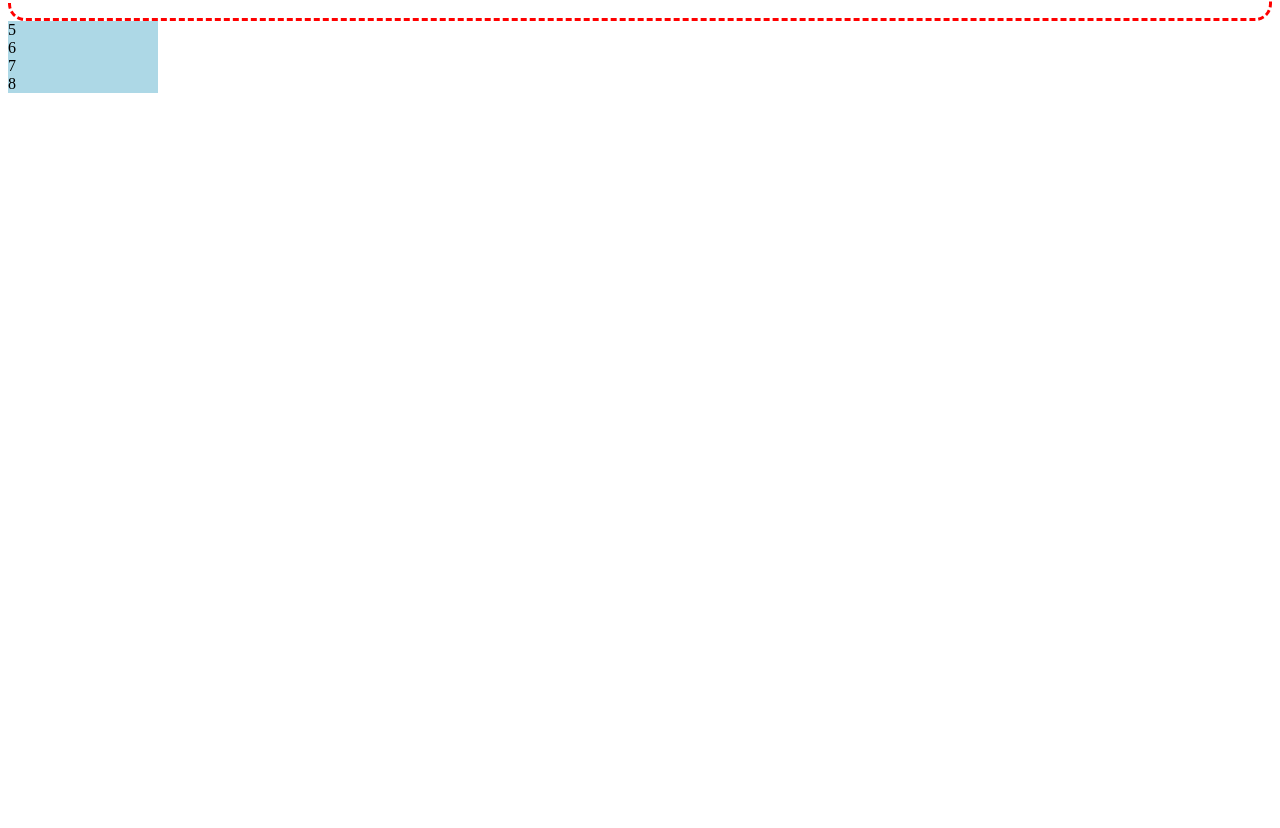
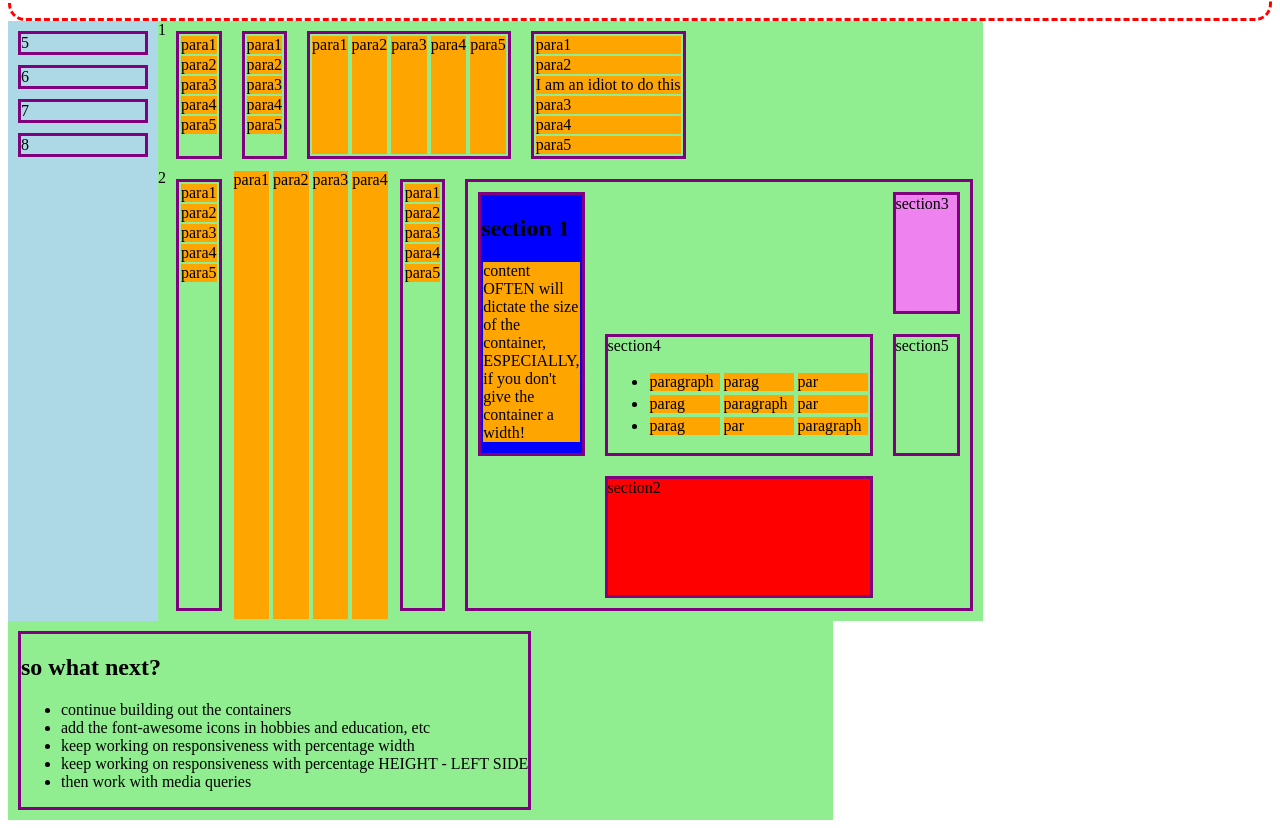
Before and after one commit to deSolidState/cool_grid_site, a plain HTML site: page index.html in a window 1280 px wide. Shown: the part 73-901 px from the top of the page. Before the commit the page ends 800 px from the top, so only its background shows below. Drawn offline with Linux system fonts and the light colour scheme.

Commit message:
added three articles to main container to show various layouts. second article has sections to show flexbox and grid. third article has questions for further development.

```diff
--- a/css/styles.css
+++ b/css/styles.css
@@ -27,3 +27,68 @@ aside {
   width: 150px;
   grid-row: 1 / 3;
 }
+
+article {
+  background: lightgreen;
+  width: 825px;
+  display: flex;
+}
+
+section {
+  border: 3px solid purple;
+  margin: 10px;
+}
+
+p {
+  background-color: orange;
+  margin: 2px;
+}
+
+.flex-experience {
+  display: flex;
+}
+
+.grid-experience {
+  display: grid;
+  grid-template-columns: 1fr 1fr 1fr;
+  grid-template-rows: 1fr 1fr 1fr;
+}
+
+.grid-experience section:nth-child(1) {
+  grid-row: 1 / 3;
+  grid-column: 1 / 2;
+  background-color: blue;
+}
+
+.grid-experience section:nth-child(2) {
+  grid-row: 3 / 4;
+  grid-column: 2 / 3;
+  background-color: red;
+}
+
+.grid-experience section:nth-child(3) {
+  grid-column: 3 / 4;
+  background-color: violet;
+}
+
+#the-one {
+  grid-row: 1 / 2;
+  grid-column: 2 / 3;
+}
+
+.flex-container {
+  display: flex;
+  flex-direction: row-reverse;
+  justify-content: space-evenly;
+}
+
+.section4 p {
+  width: 70px;
+}
+
+@media screen and (max-width: 500px) {
+  .grid-experience {
+    display: flex;
+    flex-direction: column;
+  }
+}
--- a/index.html
+++ b/index.html
@@ -21,6 +21,124 @@
         <section class="about">7</section>
         <section class="hobbies">8</section>
       </aside>
+
+      <article class="article">
+        1
+        <section>
+          <p>para1</p>
+          <p>para2</p>
+          <p>para3</p>
+          <p>para4</p>
+          <p>para5</p>
+        </section>
+
+        <section>
+          <p>para1</p>
+          <p>para2</p>
+          <p>para3</p>
+          <p>para4</p>
+          <p>para5</p>
+        </section>
+
+        <section class="flex-experience">
+          <p>para1</p>
+          <p>para2</p>
+          <p>para3</p>
+          <p>para4</p>
+          <p>para5</p>
+        </section>
+
+        <section>
+          <p>para1</p>
+          <p>para2</p>
+          <p>I am an idiot to do this</p>
+          <p>para3</p>
+          <p>para4</p>
+          <p>para5</p>
+        </section>
+      </article>
+
+      <article class="article">
+        2
+        <section class="name">
+          <p>para1</p>
+          <p>para2</p>
+          <p>para3</p>
+          <p>para4</p>
+          <p>para5</p>
+        </section>
+
+        <p>para1</p>
+        <p>para2</p>
+        <p>para3</p>
+        <p>para4</p>
+
+        <section class="education">
+          <p>para1</p>
+          <p>para2</p>
+          <p>para3</p>
+          <p>para4</p>
+          <p>para5</p>
+        </section>
+
+        <section class="grid-experience">
+          <section>
+            <h2>section 1</h2>
+            <p id="the-one">
+              content OFTEN will dictate the size of the container, ESPECIALLY,
+              if you don't give the container a width!
+            </p>
+          </section>
+
+          <section>section2</section>
+
+          <section>section3</section>
+
+          <section class="section4">
+            section4
+            <ul>
+              <li>
+                <div class="flex-container">
+                  <p>par</p>
+                  <p>parag</p>
+                  <p>paragraph</p>
+                </div>
+              </li>
+              <li>
+                <div class="flex-container">
+                  <p>par</p>
+                  <p>paragraph</p>
+                  <p>parag</p>
+                </div>
+              </li>
+              <li>
+                <div class="flex-container">
+                  <p>paragraph</p>
+                  <p>par</p>
+                  <p>parag</p>
+                </div>
+              </li>
+            </ul>
+          </section>
+
+          <section>section5</section>
+        </section>
+      </article>
+
+      <article>
+        <section>
+          <h2>so what next?</h2>
+          <ul>
+            <li>continue building out the containers</li>
+            <li>add the font-awesome icons in hobbies and education, etc</li>
+            <li>keep working on responsiveness with percentage width</li>
+            <li>
+              keep working on responsiveness with percentage HEIGHT - LEFT SIDE
+            </li>
+            <li>then work with media queries</li>
+          </ul>
+        </section>
+      </article>
     </main>
   </body>
 </html>
```
